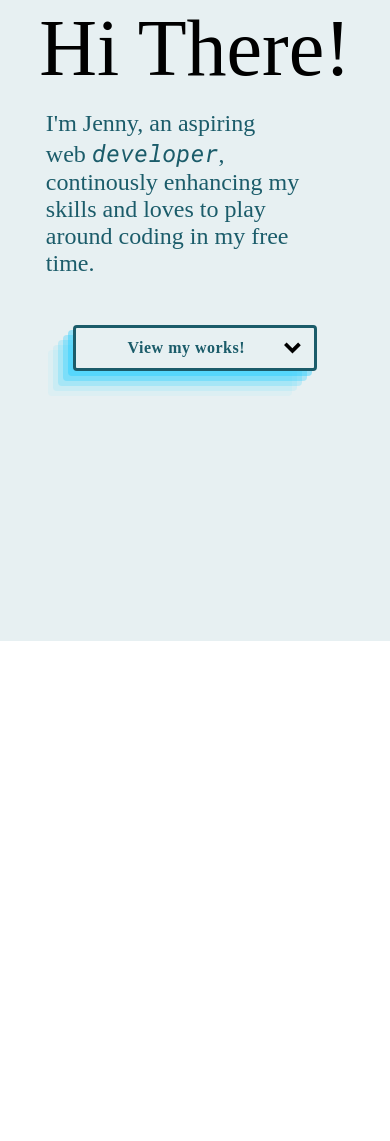
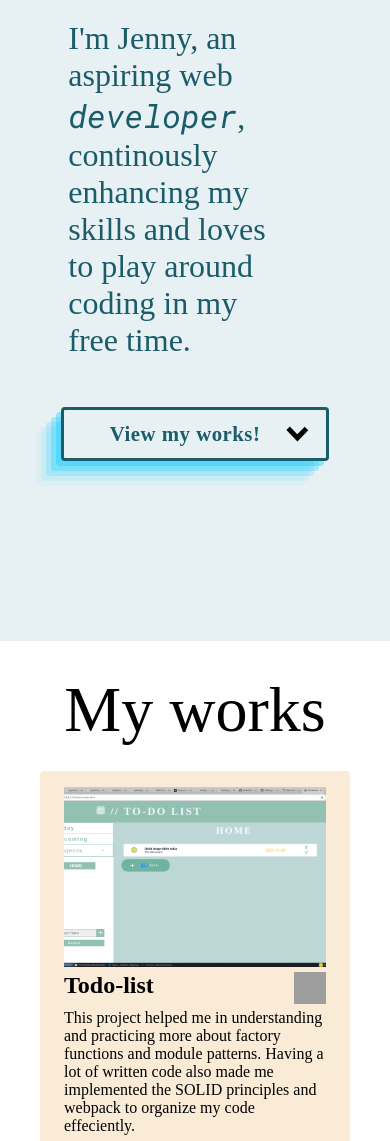
Before and after one commit to CyberRomeCat/Homepage, a website built with webpack: page dist/index.html in a window 390 px wide. Shown: the part 203-1344 px from the top of the page. Built offline with nearby package versions, Linux system fonts and the light colour scheme; grey boxes are pictures that could not be loaded; a web font is replaced by a local one.

Commit message:
main content style

```diff
--- a/src/style.css
+++ b/src/style.css
@@ -1,5 +1,17 @@
 * {
   margin: 0;
+  box-sizing: border-box;
+}
+
+html {
+  height: 100%;
+  box-sizing: border-box;
+}
+
+body {
+  min-height: 100%;
+  display: flex;
+  flex-direction: column;
 }
 
 @keyframes drop-in {
@@ -24,15 +36,25 @@
   }
 }
 
-body {
-  display: grid;
-  grid-template-rows: 100vh 100vh 30%;
+header {
+  height: 100vh;
+}
+
+header,
+.footer {
+  background: #e7f0f2;
+}
+
+footer {
+  margin-top: 2.5rem;
+  height: 50vh;
 }
 
 .title {
   font-size: 10vw;
   transition: ease-in-out 250ms;
   animation: drop-in 1000ms;
+  transition: ease-out;
 }
 
 header {
@@ -41,7 +63,7 @@ header {
   align-items: center;
 }
 
-.header-content {
+#header-content {
   display: flex;
   flex-direction: column;
   justify-content: center;
@@ -63,6 +85,7 @@ header {
 }
 
 button {
+  transition: ease-out;
   display: grid;
   grid-template-columns: 90% 10%;
   color: #1b5c6a;
@@ -95,11 +118,103 @@ button:hover {
   width: 3rem;
 }
 
-@media (max-width: 425px) {
+#main-content {
+  display: flex;
+  flex-direction: column;
+  align-items: center;
+  padding: 2rem 2.5rem 0 2.5rem;
+  min-height: 100vh;
+  flex: 1 0;
+}
+
+.all-projects {
+  min-height: 100%;
+  display: grid;
+  width: 100%;
+  grid-template-columns: repeat(3, 1fr);
+  grid-gap: 15px;
+  padding-top: 1.5rem;
+}
+
+#title-content {
+  font-size: 4rem;
+  font-family: "Inria Serif", serif;
+}
+
+.card {
+  display: flex;
+  flex-direction: column;
+  border-radius: 1vw;
+  height: 45vh;
+  justify-content: space-evenly;
+  background-color: antiquewhite;
+  padding: 1rem 1.5rem 1rem 1.5rem;
+  min-width: 100px;
+}
+
+.project-title {
+  font-size: 1.5em;
+  font-weight: bolder;
+}
+
+.project-description {
+  text-align: left;
+  font-family: "Inria Serif", serif;
+}
+
+.project-pic {
+  object-fit: cover;
+  height: 15rem;
+}
+
+.title-icon-container {
+  display: flex;
+  width: 100%;
+  justify-content: space-between;
+  padding: 0.3em 0 0.3em 0;
+  align-self: baseline;
+}
+
+.github-icon {
+  height: 2em;
+  width: 2em;
+}
+
+@media (max-width: 1028px) {
+  .description {
+    font-size: 1.5rem;
+    justify-self: center;
+    padding-bottom: 3rem;
+  }
+  button {
+    letter-spacing: 0;
+    font-size: 1rem;
+    align-items: center;
+    letter-spacing: 0.5px;
+    padding: 0.5rem 2rem 0.5rem 2rem;
+  }
+  #down-icon {
+    height: 1.5em;
+  }
+}
+
+@media (max-width: 961px) {
+  .all-projects {
+    grid-template-columns: 1fr 1fr;
+  }
+}
+
+@media (max-width: 795px) {
+  .all-projects {
+    grid-template-columns: 1fr;
+  }
+}
+
+@media (max-width: 500px) {
   .header {
     justify-content: center;
   }
-  .header-content {
+  #header-content {
     justify-content: center;
     align-items: center;
     width: 80vw;
@@ -121,26 +236,3 @@ button:hover {
     letter-spacing: 0.5px;
   }
 }
-
-@media (max-width: 1028px) {
-  .description {
-    font-size: 1.5rem;
-    justify-self: center;
-    padding-bottom: 3rem;
-  }
-  button {
-    letter-spacing: 0;
-    font-size: 1rem;
-    align-items: center;
-    letter-spacing: 0.5px;
-    padding: 0.5rem 2rem 0.5rem 2rem;
-  }
-  #down-icon {
-    height: 1.5em;
-  }
-}
-
-header,
-footer {
-  background: #e7f0f2;
-}
```
Also changed, not shown: dist/icons/admin.png (added), dist/icons/etch.png (added), dist/icons/restaurant.png (added), dist/icons/tictactoe.png (added), dist/icons/todo-list.png (added), dist/index.html, dist/main.js, 1 other file.
